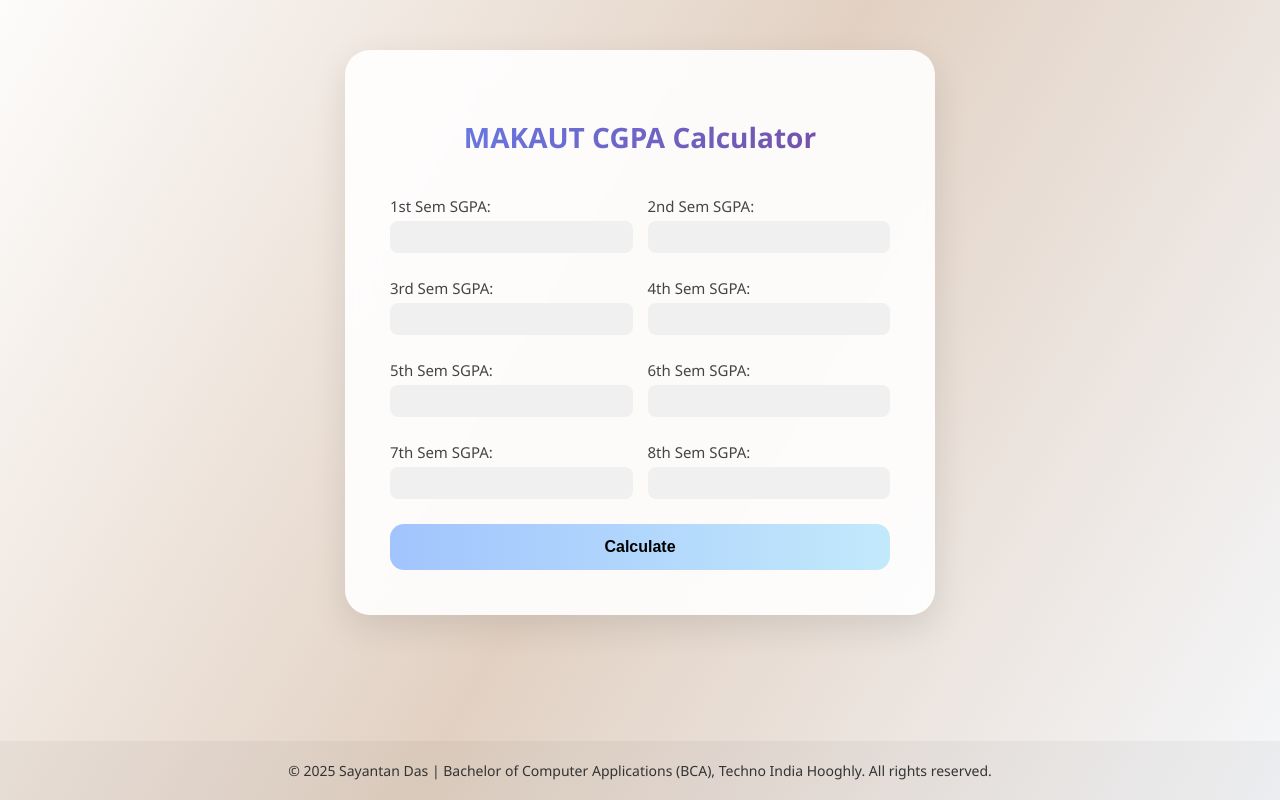
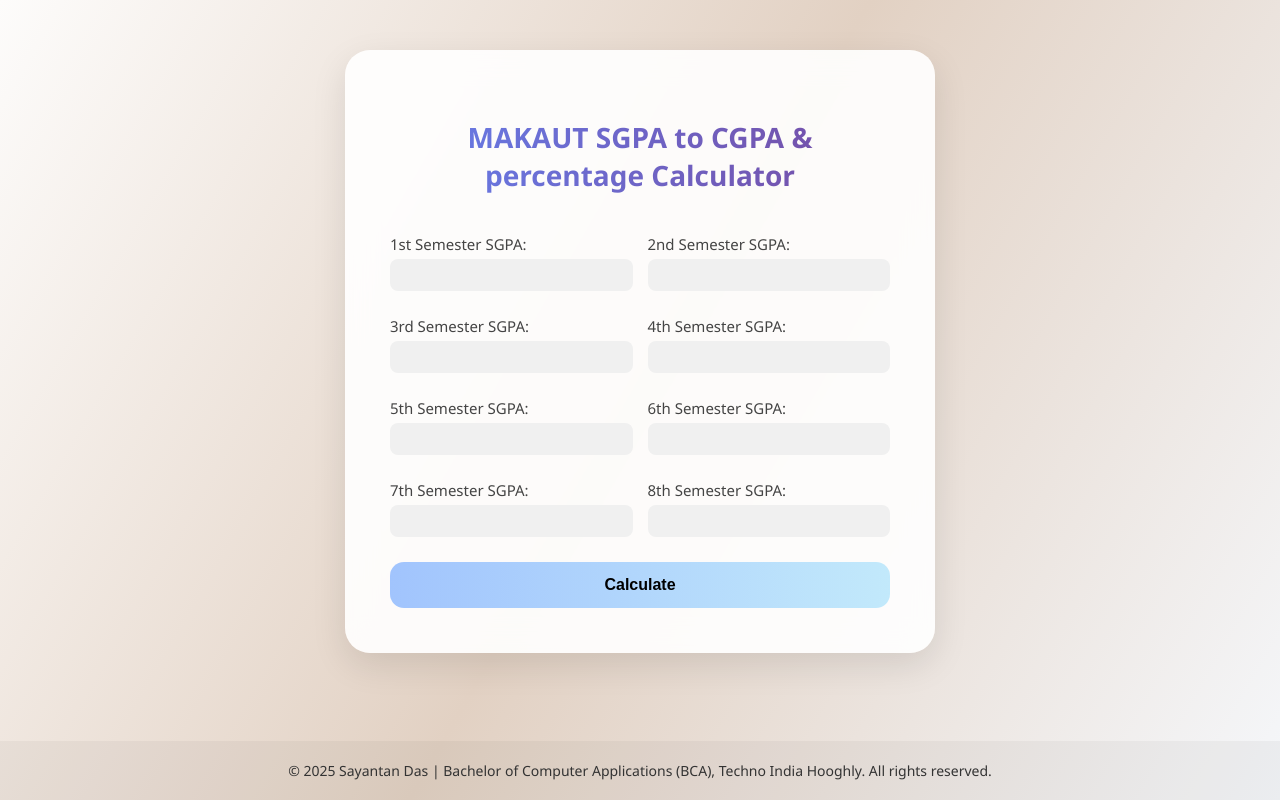
Before and after one commit to SayantanDas119/Makaut-sgpa-to-Cgpa-percentage-, a plain HTML site: page index.html in a window 1280 px wide. Drawn offline with Linux system fonts and the light colour scheme.

Commit message:
Update index.html

```diff
--- a/index.html
+++ b/index.html
@@ -101,39 +101,39 @@
 <body>
 
   <div class="glass-card">
-    <h2>MAKAUT CGPA Calculator</h2>
+    <h2>MAKAUT SGPA to CGPA & percentage Calculator</h2>
     <form id="cgpaForm" onsubmit="return false;">
       <div class="semesters-container">
         <div>
-          <label>1st Sem SGPA:</label>
+          <label>1st Semester SGPA:</label>
           <input type="number" step="0.01" id="sem1">
         </div>
         <div>
-          <label>2nd Sem SGPA:</label>
+          <label>2nd Semester SGPA:</label>
           <input type="number" step="0.01" id="sem2">
         </div>
         <div>
-          <label>3rd Sem SGPA:</label>
+          <label>3rd Semester SGPA:</label>
           <input type="number" step="0.01" id="sem3">
         </div>
         <div>
-          <label>4th Sem SGPA:</label>
+          <label>4th Semester SGPA:</label>
           <input type="number" step="0.01" id="sem4">
         </div>
         <div>
-          <label>5th Sem SGPA:</label>
+          <label>5th Semester SGPA:</label>
           <input type="number" step="0.01" id="sem5">
         </div>
         <div>
-          <label>6th Sem SGPA:</label>
+          <label>6th Semester SGPA:</label>
           <input type="number" step="0.01" id="sem6">
         </div>
         <div>
-          <label>7th Sem SGPA:</label>
+          <label>7th Semester SGPA:</label>
           <input type="number" step="0.01" id="sem7">
         </div>
         <div>
-          <label>8th Sem SGPA:</label>
+          <label>8th Semester SGPA:</label>
           <input type="number" step="0.01" id="sem8">
         </div>
       </div>
```
